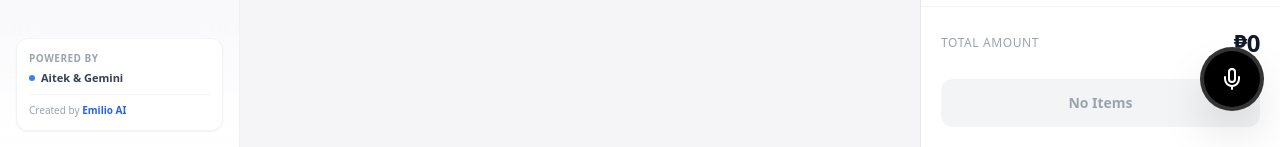
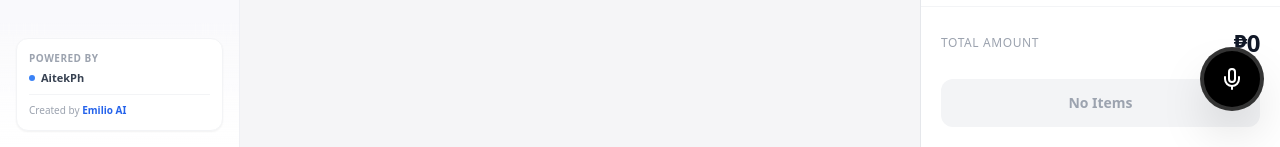
Before and after one commit to panyeroa1/posq, a React (Vite) app: page / in a window 1280 px wide. Shown: the part 653-800 px from the top of the page. Built offline with nearby package versions, Linux system fonts and the light colour scheme.

Commit message:
feat: Update attribution to AitekPh
Changes the "Powered By" attribution from "Aitek & Gemini" to "AitekPh".

```diff
--- a/App.tsx
+++ b/App.tsx
@@ -69,7 +69,7 @@ const App: React.FC = () => {
                <p className="text-[10px] font-bold text-gray-400 uppercase tracking-wider mb-1">Powered By</p>
                <div className="flex items-center gap-1.5 mb-2">
                  <div className="w-1.5 h-1.5 rounded-full bg-blue-500"></div>
-                 <span className="text-[11px] font-semibold text-gray-700">Aitek & Gemini</span>
+                 <span className="text-[11px] font-semibold text-gray-700">AitekPh</span>
                </div>
                <div className="h-px bg-gray-100 w-full my-2"></div>
                <p className="text-[10px] text-gray-400">Created by <span className="text-blue-600 font-semibold">Emilio AI</span></p>
```
